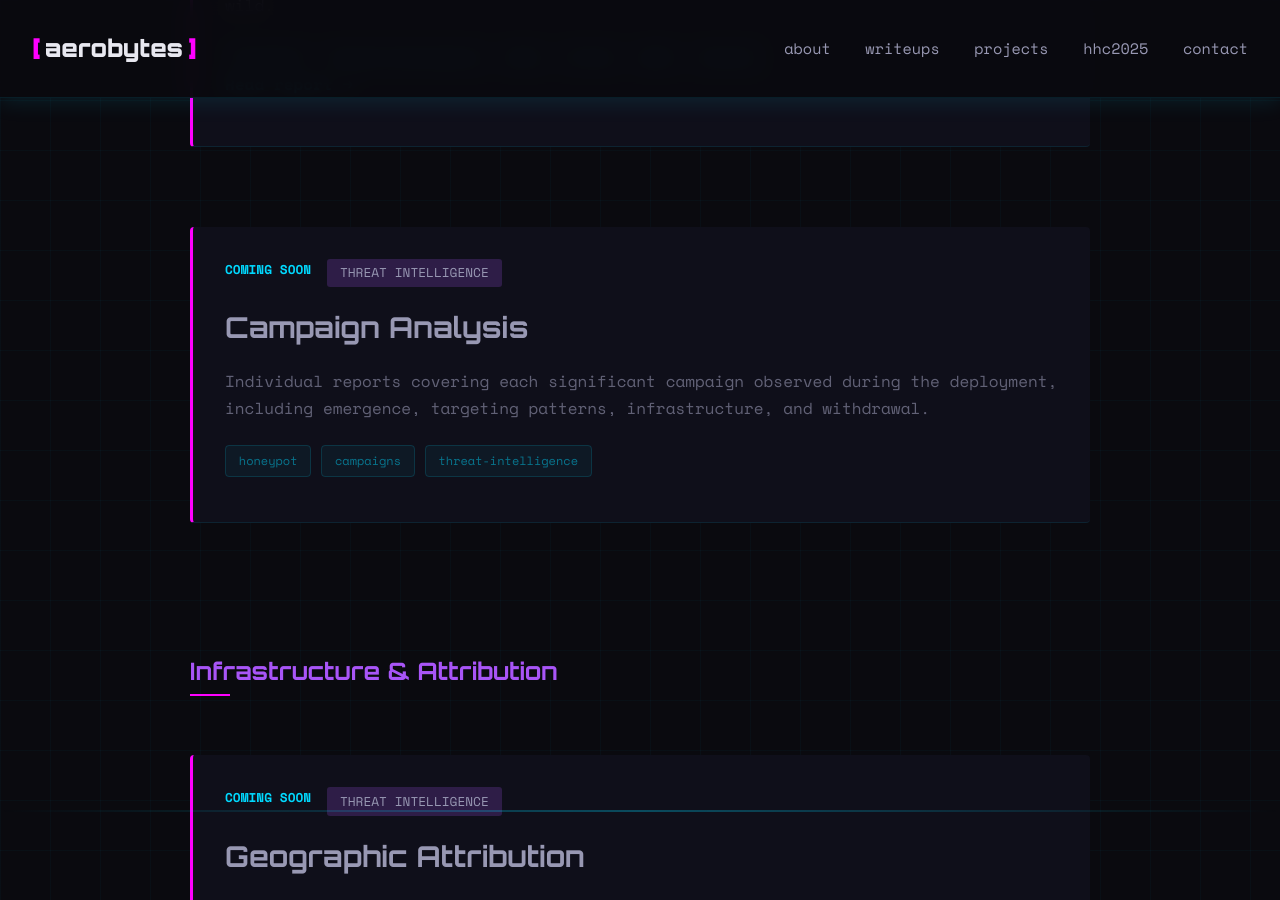
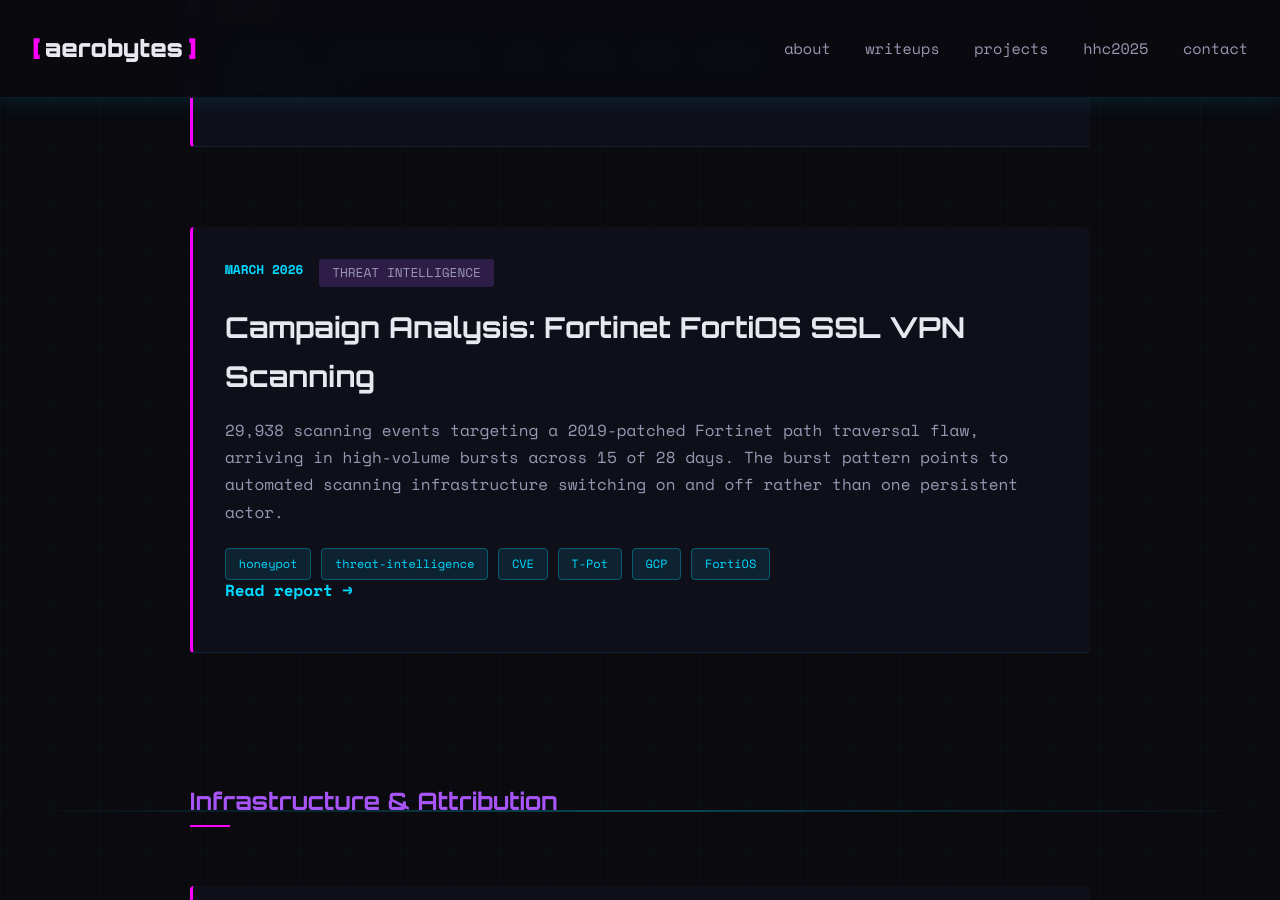
Before and after one commit to Aeronique/aerobytes-site, a Jekyll site: the page built from honeypot-threat-research.html, in a window 1280 px wide and 900 px high, scrolled down 2833 px. Built offline with Jekyll 4.4.1, drawn with Linux system fonts in a browser that asks for light colours.

Commit message:
Update honeypot-threat-research.html

```diff
--- a/honeypot-threat-research.html
+++ b/honeypot-threat-research.html
@@ -64,16 +64,20 @@ permalink: /honeypot-threat-research/
 
             <div class="writeup-item">
 				<div class="writeup-meta">
-                    <span class="writeup-date">COMING SOON</span>
+					<span class="writeup-date">MARCH 2026</span>
 					<span class="writeup-category">THREAT INTELLIGENCE</span>
 				</div>
-                <h2 class="writeup-title" style="color: var(--text-secondary);">Campaign Analysis</h2>
-                <p class="writeup-excerpt" style="opacity: 0.6;">Individual reports covering each significant campaign observed during the deployment, including emergence, targeting patterns, infrastructure, and withdrawal.</p>
+				<h2 class="writeup-title">Campaign Analysis: Fortinet FortiOS SSL VPN Scanning</h2>
+				<p class="writeup-excerpt">29,938 scanning events targeting a 2019-patched Fortinet path traversal flaw, arriving in high-volume bursts across 15 of 28 days. The burst pattern points to automated scanning infrastructure switching on and off rather than one persistent actor.</p>
 				<div class="writeup-tags">
-                    <span class="tag" style="opacity: 0.5;">honeypot</span>
-                    <span class="tag" style="opacity: 0.5;">campaigns</span>
-                    <span class="tag" style="opacity: 0.5;">threat-intelligence</span>
+					<span class="tag">honeypot</span>
+					<span class="tag">threat-intelligence</span>
+					<span class="tag">CVE</span>
+					<span class="tag">T-Pot</span>
+					<span class="tag">GCP</span>
+					<span class="tag">FortiOS</span>
 				</div>
+				<a href="/writeups/honeypot-threat-research/03a" class="writeup-link">Read report →</a>
 			</div>
 
             <h3 class="subsection-title" style="margin-top: 3rem;">Infrastructure & Attribution</h3>
```
Lines whose indentation alone changed are shown as unchanged.
